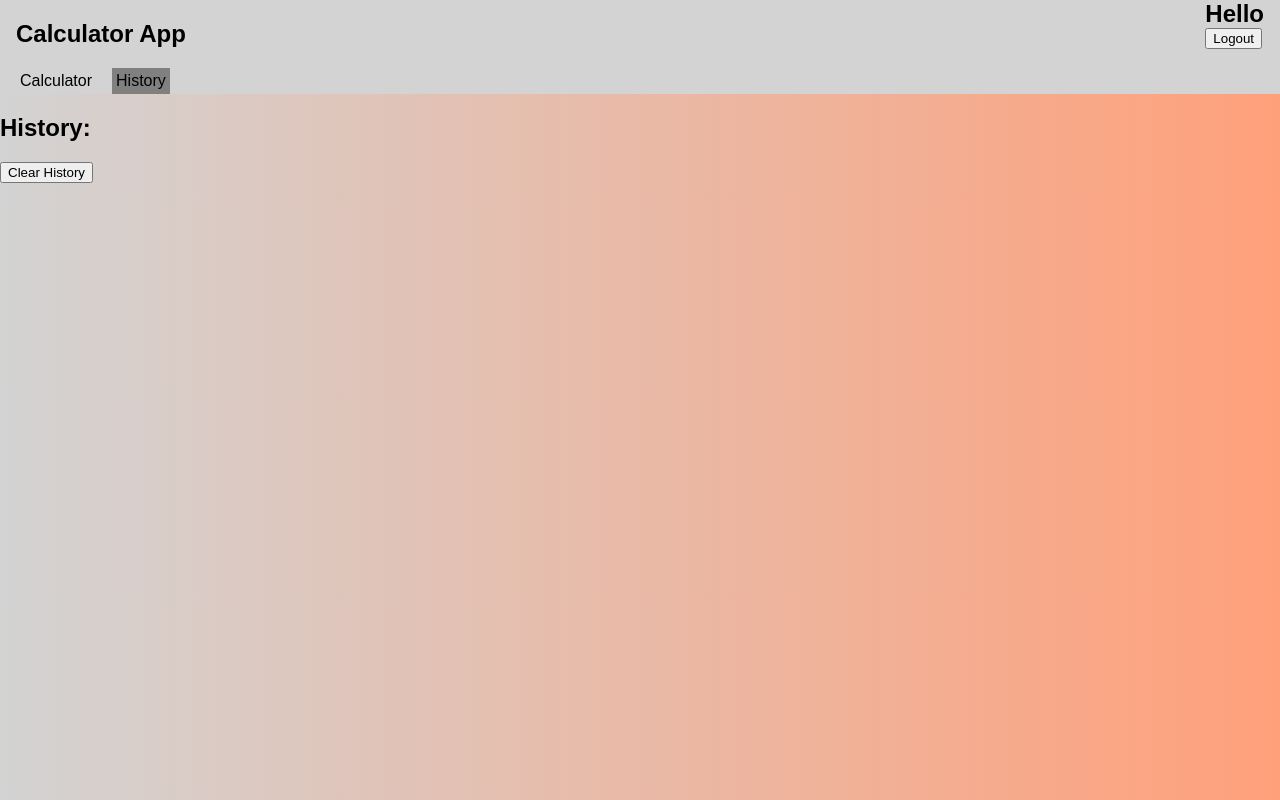
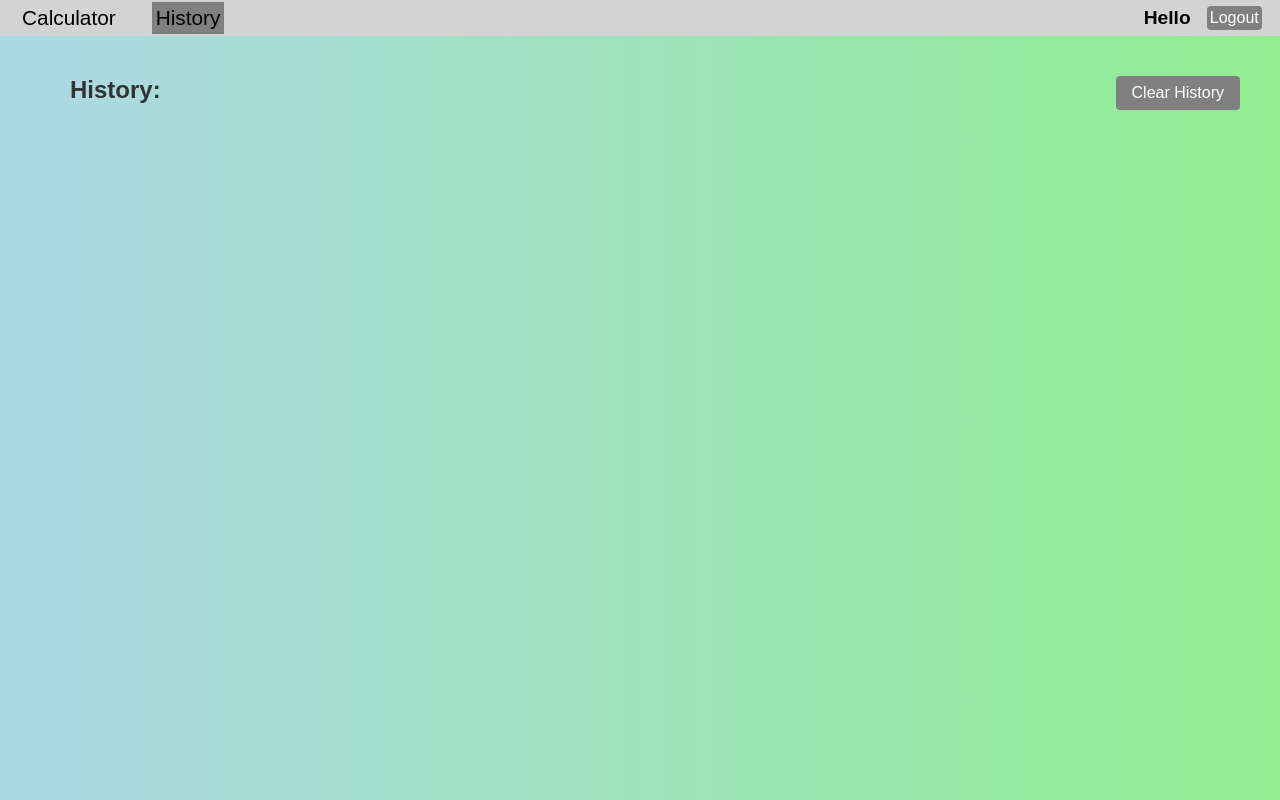
Before and after one commit to yaelhava/Calculator, a React (Create React App) app: page /history in a window 1280 px wide. Built offline with nearby package versions, Linux system fonts and the light colour scheme.

Commit message:
add styling

```diff
--- a/src/compenents/Header.js
+++ b/src/compenents/Header.js
@@ -17,7 +17,6 @@ export default function Header() {
 
     return <nav className="nav">
         <div className="nav-left">
-        <h1 className="nav-title">Calculator App</h1>
         <ul className="nav-links">
             <CustomLink to={"/calculator"}>Calculator</CustomLink>
             <CustomLink to={"/history"}>History</CustomLink>
@@ -25,9 +24,11 @@ export default function Header() {
         </div>
 
         <div className="nav-right">
+        <div className="user-greeting">
         <h2 className='hello'>Hello {username}</h2>
 
         <button className="logout-button" type="button" onClick={handleClick}>Logout</button>
+        </div>
         </div>
     </nav>
 }
--- a/src/pages/History.jsx
+++ b/src/pages/History.jsx
@@ -12,13 +12,15 @@ const History = () => {
     return (
         <div>
             <Header />
+            <div className="history-content">
             <h2>History:</h2>
-                <button onClick={clearHistory}>Clear History</button>
-            <ul>
+                <button className="clear-button" onClick={clearHistory}>Clear History</button>
+            <ul className="history-list">
                 {history.map((item, index) => (
-                <li key={index}>{item}</li>
+                <li key={index} className="history-item">{item}</li>
                 ))}
             </ul>
+            </div>
         </div>
     )
 }
--- a/src/styles.css
+++ b/src/styles.css
@@ -5,7 +5,7 @@
 body {
     margin: 0;
     font-family: Arial, sans-serif;
-    background: linear-gradient(to right, lightgrey, lightsalmon);
+    background: linear-gradient(to right, lightblue, lightgreen);
 }
 
 .login-container {
@@ -52,7 +52,7 @@ body {
 .login-button {
     width: 100%;
     padding: 0.75rem;
-    background-color: salmon;
+    background-color: grey;
     border: none;
     border-radius: 4px;
     color: #fff;
@@ -62,7 +62,7 @@ body {
 }
 
 .login-button:hover {
-    background-color: rgba(250, 128, 114, 0.591);
+    background-color: rgb(178, 177, 177);
     color: white;
 }
 
@@ -71,18 +71,71 @@ body {
     color: black;
     display: flex;
     justify-content: space-between;
-    align-items: stretch;
-    gap: 2rem;
-    padding: 0 1rem;
+    align-items: center;
+    padding: .13rem;
+}
+
+.nav-left {
+    margin-left: 1rem;
+}
+
+.nav-links {
+    list-style: none;
+    padding: 0;
+    margin: 0;
+    display: flex;
+}
+
+.nav-links li {
+    margin-right: 1rem;
+}
+
+
+.nav-links li:last-child {
+    margin-right: 0;
+}
+
+.nav-links a {
+    text-decoration: none;
+    color: black;
+}
+
+.nav-links a:hover {
+    text-decoration: underline;
+}
+
+.nav-right {
+    margin-right: 1rem;
+}
+
+.user-greeting {
+    display: flex;
+    align-items: center;
 }
 
 .hello {
     padding: 0;
     margin: 0;
+    margin-right: 1rem;
+    font-size: 1.2rem;
 }
 
-.nav-title {
-    font-size: 1.5rem;
+
+.logout-button {
+    width: 100%;
+    padding: 0.2rem;
+    background-color: grey;
+    border: none;
+    border-radius: 4px;
+    color: #fff;
+    font-size: 1rem;
+    cursor: pointer;
+    transition: background-color 0.3s ease;
+}
+
+.logout-button:hover {
+    background-color: rgb(178, 177, 177);
+    color: white;
 }
 
 .nav ul {
@@ -91,6 +144,7 @@ body {
     list-style: none;
     display: flex;
     gap: 1rem;
+    font-size: 1.3rem;
 }
 
 .nav a {
@@ -113,7 +167,7 @@ body {
 
 .calc-grid {
     display: grid;
-    margin-top: 2rem;
+    margin-top: 1rem;
     justify-content: center;
     grid-template-columns: repeat(4, 6rem);
     grid-template-rows: minmax(7rem, auto) repeat(5, 6rem);
@@ -157,3 +211,45 @@ body {
     color: white;
     font-size: 2.5rem;
 }
+
+
+.history-content {
+    position: relative;
+    padding: 20px;
+}
+
+.history-content h2 {
+    margin-bottom: 10px;
+    margin-left: 50px;
+    color: #333;
+}
+
+
+.clear-button {
+    background-color: grey;
+    color: #fff;
+    border: none;
+    border-radius: 4px;
+    padding: 8px 16px;
+    cursor: pointer;
+    position: absolute; /* Position the button absolutely */
+    top: 40px; /* Adjust top distance */
+    right: 40px;
+    font-size: 1rem;
+}
+
+.clear-button:hover {
+    background-color: rgb(167, 167, 167);
+}
+
+
+.history-list {
+    list-style-type: decimal;
+    padding: 0px;
+    margin-left: 70px;
+}
+
+
+.history-list li {
+    padding: 5px;
+}
```
